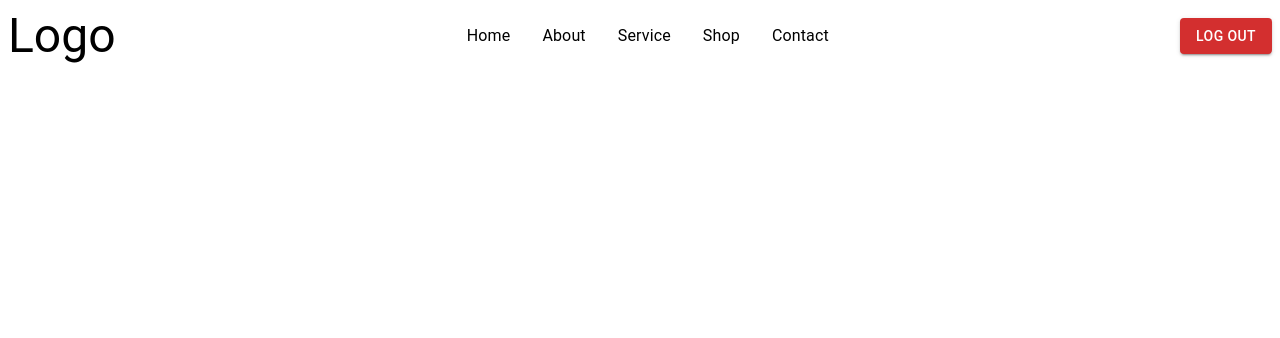
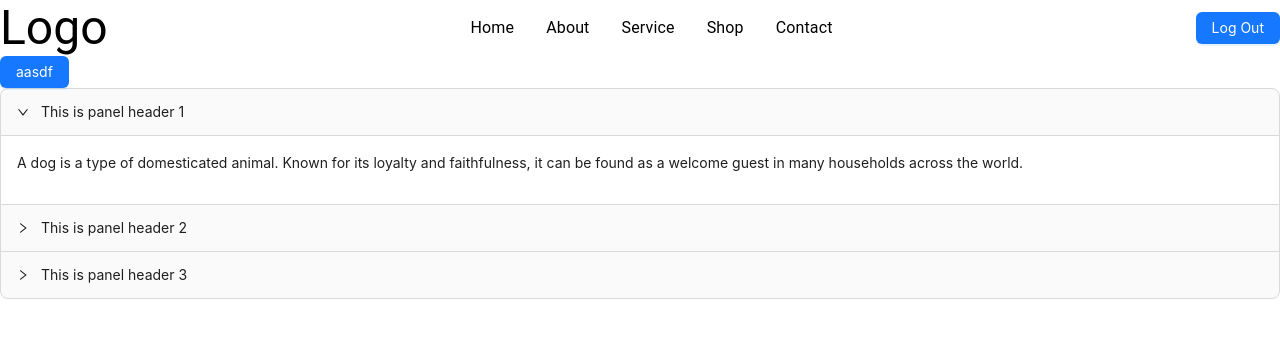
Before and after one commit to TohirDev/login-react-ts, a React (Vite) app: page / in a window 1280 px wide. Shown: the top 338 px of the page. Built offline with nearby package versions, Linux system fonts and the light colour scheme; no server answers; sample sign-in values are in the browser's storage.

Commit message:
created custom fetch hook

```diff
--- a/package.json
+++ b/package.json
@@ -14,6 +14,7 @@
     "@emotion/styled": "^11.11.0",
     "@mui/material": "^5.15.3",
     "@mui/styled-engine-sc": "^6.0.0-alpha.11",
+    "antd": "^5.13.1",
     "react": "^18.2.0",
     "react-dom": "^18.2.0",
     "react-hook-form": "^7.49.3",
--- /dev/null
+++ b/src/hooks/useFetch.ts
@@ -0,0 +1,33 @@
+import { useEffect, useState } from "react";
+
+type TFetch = {
+  url: string;
+  options?: object;
+};
+
+const useFetch = ({ url, options }: TFetch) => {
+  const [data, setData] = useState();
+  const [loading, setLoading] = useState(false);
+  const [error, setError] = useState<string | null>(null);
+  useEffect(() => {
+    const fetchData = async () => {
+      try {
+        setLoading(true);
+        const response = await fetch(url, options);
+        const result = await response.json();
+        setData(result);
+      } catch (err: unknown) {
+        console.error((err as Error).message);
+        setError((err as Error).message);
+        throw new Error((err as Error).message);
+      } finally {
+        setLoading(false);
+      }
+    };
+
+    fetchData();
+  }, [url, options]);
+  return { data, loading, error };
+};
+
+export default useFetch;
--- a/src/main.tsx
+++ b/src/main.tsx
@@ -1,6 +1,7 @@
 import ReactDOM from "react-dom/client";
 import App from "./App.tsx";
 import { BrowserRouter } from "react-router-dom";
+import "antd/dist/reset.css";
 
 ReactDOM.createRoot(document.getElementById("root")!).render(
   <BrowserRouter>
--- a/src/pages/dashboard/home.tsx
+++ b/src/pages/dashboard/home.tsx
@@ -1,8 +1,9 @@
 import { useEffect } from "react";
 import { getUserToken, removeToken } from "../../lib/global";
 import { useNavigate } from "react-router-dom";
-import { Box, Button, Typography } from "@mui/material";
-
+import { Box, Typography } from "@mui/material";
+import { Button, Collapse, CollapseProps } from "antd";
+import useFetch from "../../hooks/useFetch";
 const HomePage = () => {
   const navigate = useNavigate();
   useEffect(() => {
@@ -12,7 +13,34 @@ const HomePage = () => {
     }
   }, [navigate]);
 
+  const text = `
+  A dog is a type of domesticated animal.
+  Known for its loyalty and faithfulness,
+  it can be found as a welcome guest in many households across the world.
+`;
+
+  const items: CollapseProps["items"] = [
+    {
+      key: "1",
+      label: "This is panel header 1",
+      children: <p>{text}</p>,
+    },
+    {
+      key: "2",
+      label: "This is panel header 2",
+      children: <p>{text}</p>,
+    },
+    {
+      key: "3",
+      label: "This is panel header 3",
+      children: <p>{text}</p>,
+    },
+  ];
+
+  const { data } = useFetch({ url: "https://dummyjson.com/products" });
+  if (data !== undefined) console.log(data);
   return (
+    <>
       <Box
         sx={{
           display: "flex",
@@ -29,7 +57,7 @@ const HomePage = () => {
           <Typography sx={{ mx: 2 }}>Contact</Typography>
         </Box>
         <Button
-        variant="contained"
+          type="primary"
           color="error"
           onClick={() => {
             removeToken();
@@ -39,6 +67,9 @@ const HomePage = () => {
           Log Out
         </Button>
       </Box>
+      <Button type="primary">aasdf</Button>
+      <Collapse items={items} defaultActiveKey={["1"]} />
+    </>
   );
 };
 
```
Also changed, not shown: 1 other file (tests, documents, lock files or other folders). Lines whose indentation alone changed are shown as unchanged.
